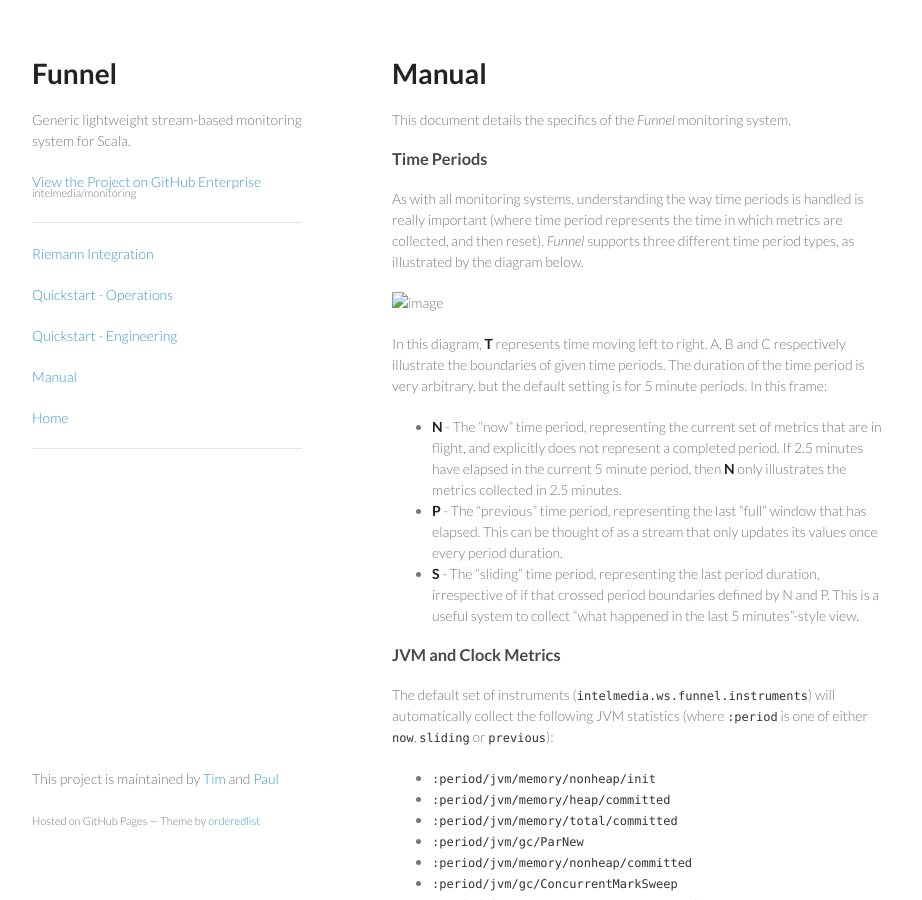
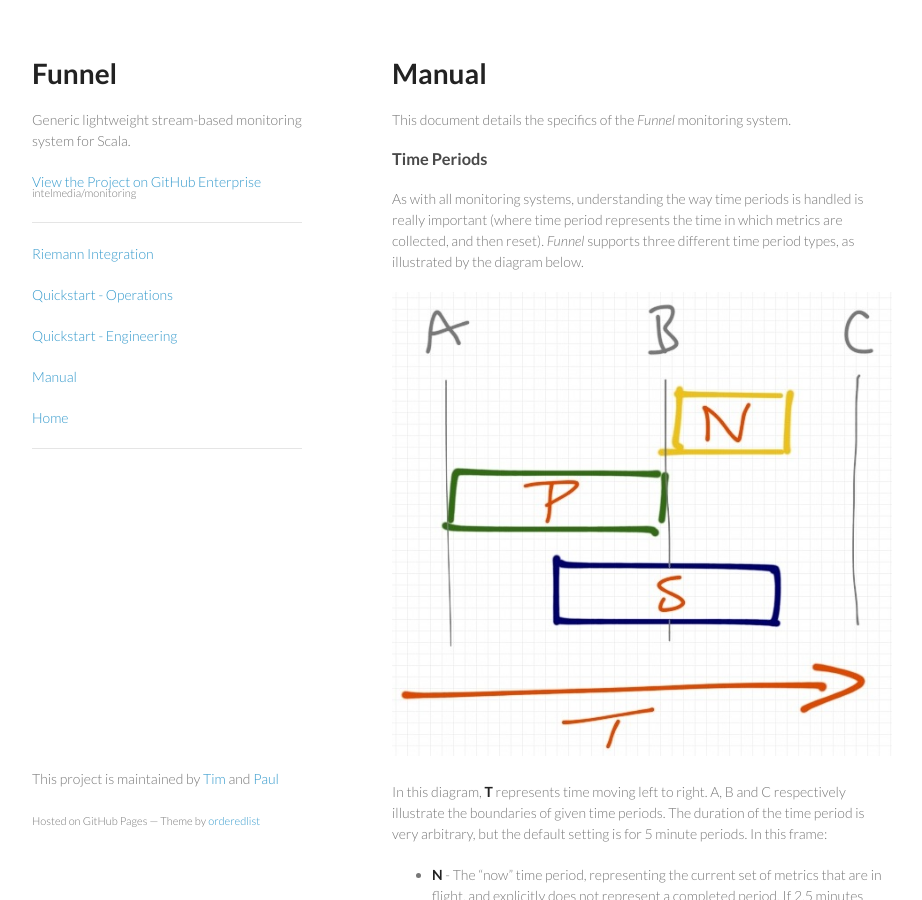
Before and after one commit to Verizon/funnel, a Jekyll site: the page built from manual/index.md, in a window 1280 px wide and 900 px high. Shown: the whole window, without its empty margins (178-1100 px from the left). Built offline with Jekyll 4.4.1, drawn with Linux system fonts in a browser that asks for light colours; Markdown is read by kramdown in place of the engine named in the settings.

Commit message:
documenting

```diff
--- a/manual/index.md
+++ b/manual/index.md
@@ -11,7 +11,7 @@
 
 As with all monitoring systems, understanding the way time periods is handled is really important (where time period represents the time in which metrics are collected, and then reset). *Funnel* supports three different time period types, as illustrated by the diagram below.
 
-![image]({{ site.baseurl }}img/time-periods.jpg)
+![image]({{ site.baseurl }}/img/time-periods.jpg)
 
 In this diagram, **T** represents time moving left to right. A, B and C respectively illustrate the boundaries of given time periods. The duration of the time period is very arbitrary, but the default setting is for 5 minute periods. In this frame:
 
```
